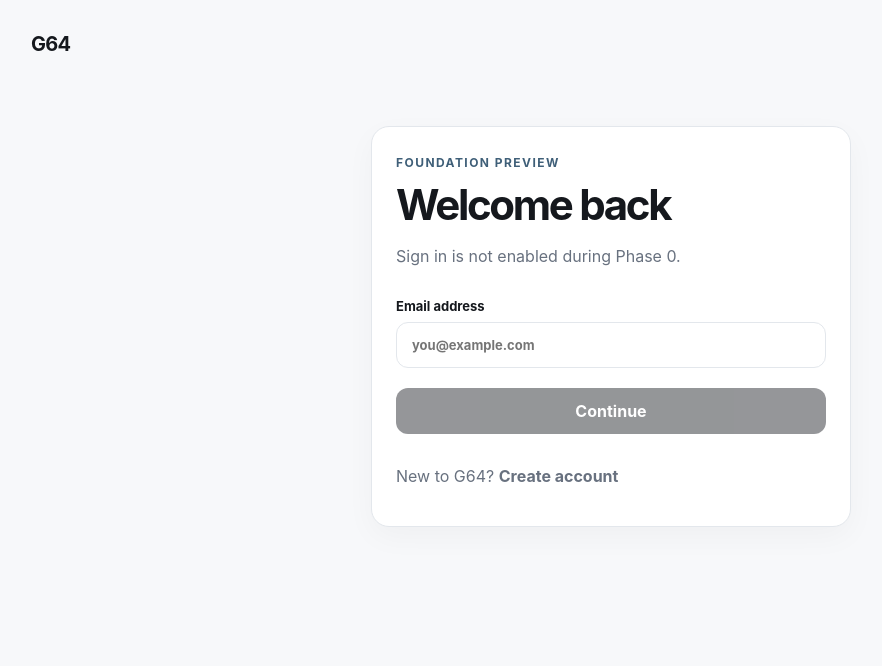
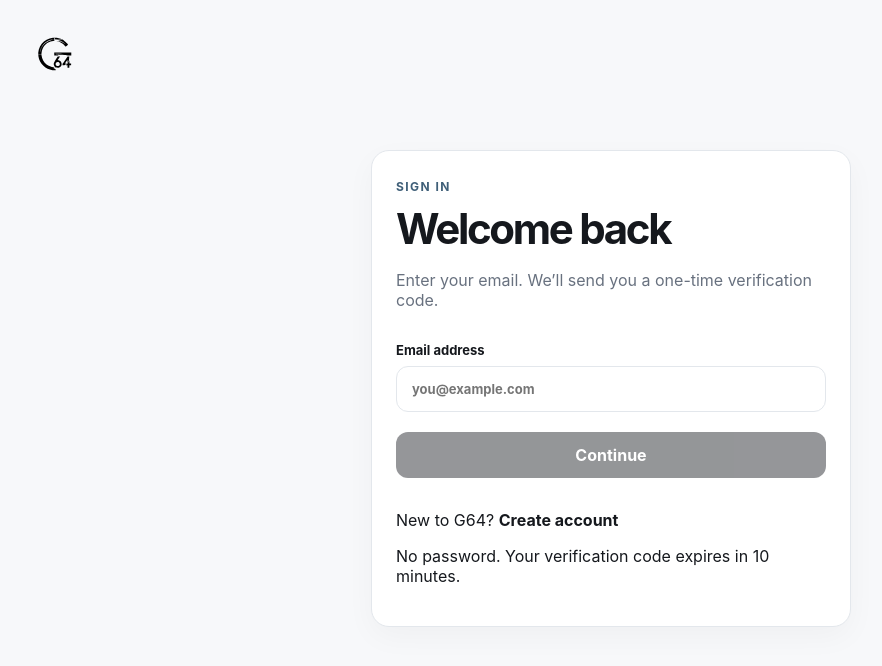
Before and after one commit to lambert34/landing, a Next.js app in the folder apps/web/: page /login in a window 1280 px wide. Shown: the top 666 px of the page, without its empty margins (29-911 px from the left). Built offline with nearby package versions, Linux system fonts and the light colour scheme; no server answers.

Commit message:
feat: enable signup and login forms

```diff
--- a/apps/web/src/app/login/page.tsx
+++ b/apps/web/src/app/login/page.tsx
@@ -1,2 +1,5 @@
-import Link from 'next/link'; import { BrandLogo, Button, Card, Container, Input, PageHeader } from '@g64/ui';
-export default function Login(){return <Container className="auth-page"><Link href="/"><BrandLogo/></Link><Card className="auth-card"><PageHeader eyebrow="Foundation preview" title="Welcome back" description="Sign in is not enabled during Phase 0."/><form><label>Email address<Input type="email" placeholder="you@example.com" disabled/></label><Button type="button" disabled>Continue</Button></form><p className="muted">New to G64? <Link href="/signup">Create account</Link></p></Card></Container>}
+import { AuthEmailForm } from '../../components/auth-email-form';
+
+export default function Login() {
+  return <AuthEmailForm purpose="login" />;
+}
```
